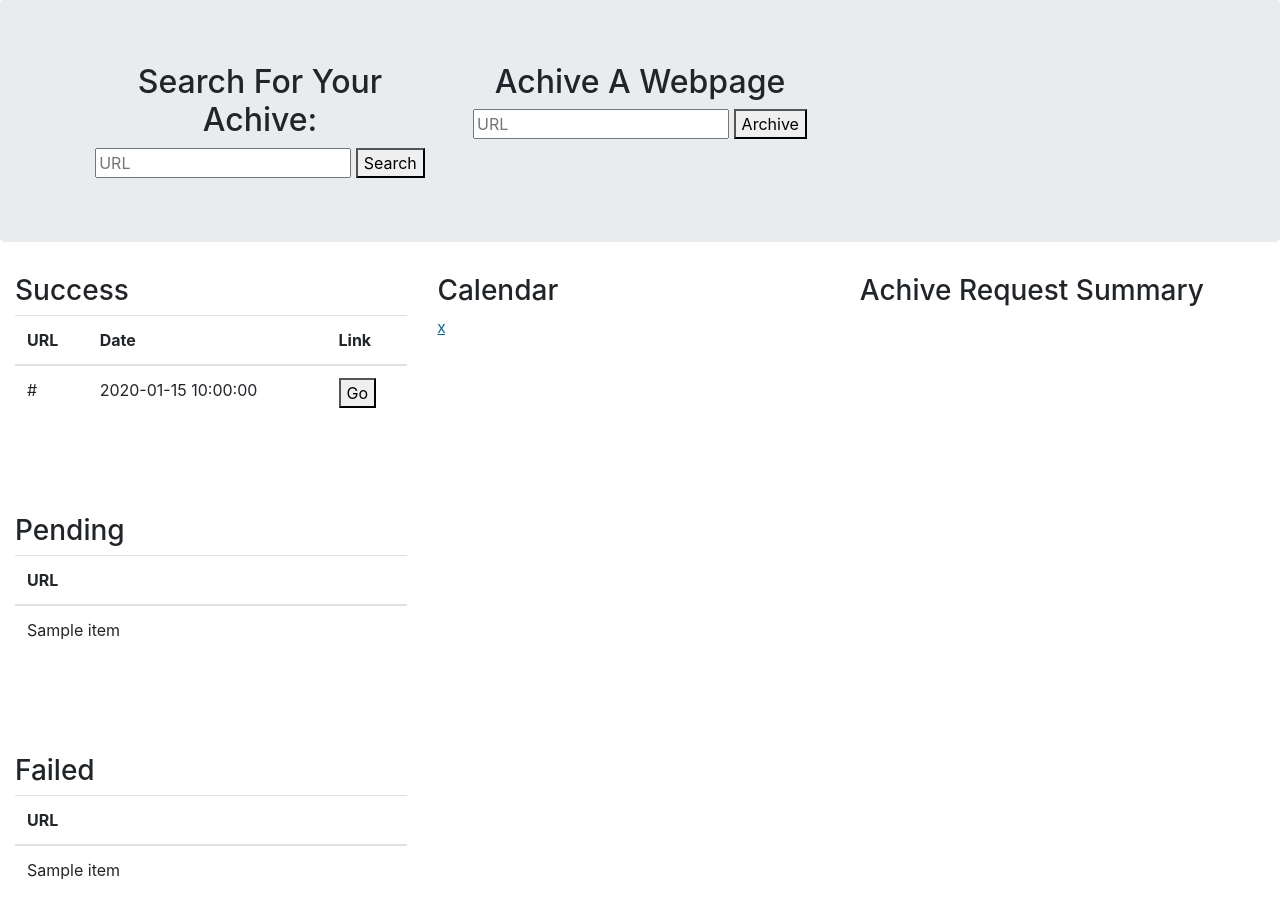
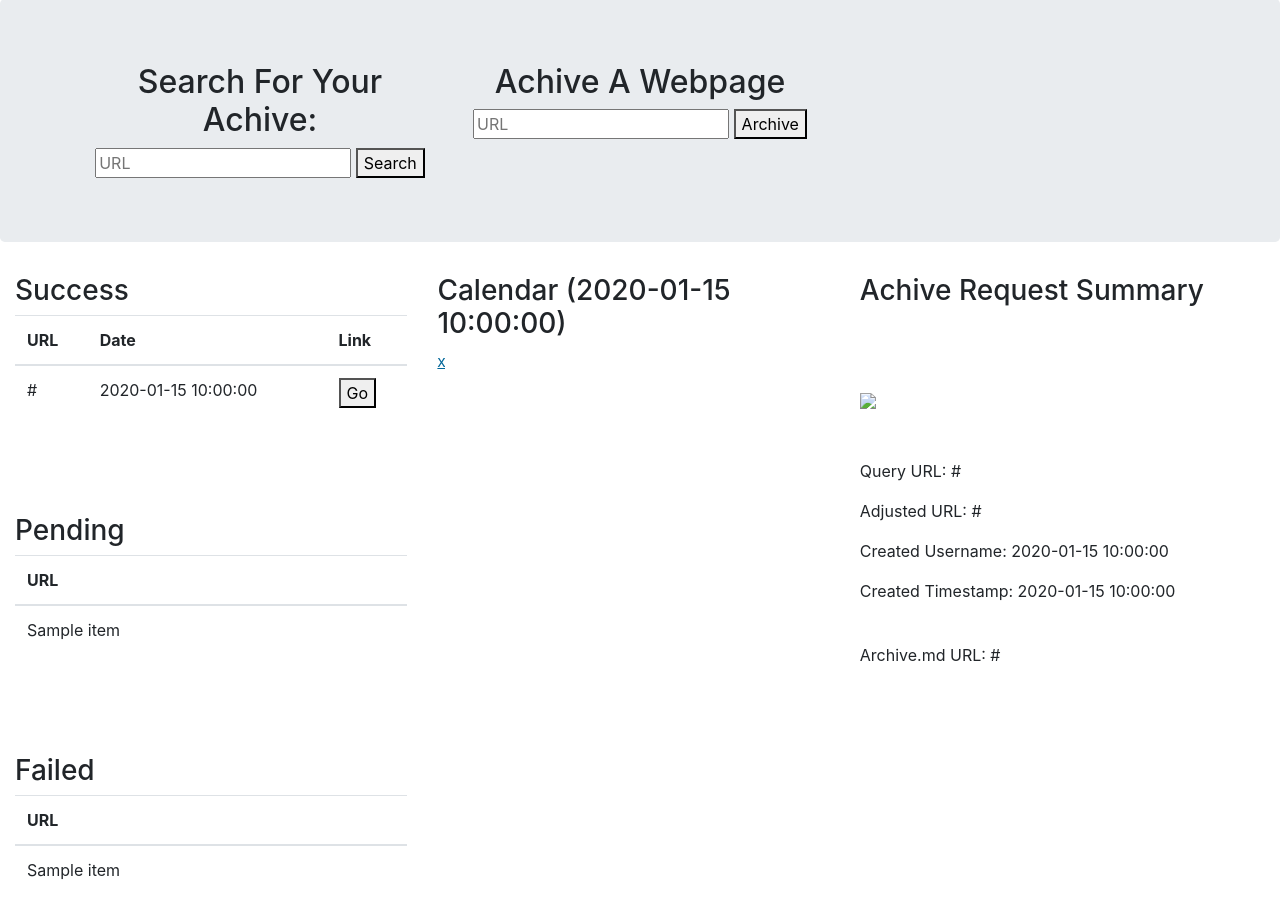
Before and after one commit to lichen-liu/ark, a Flask app: template ark_app/templates/user_welcome.html in a window 1280 px wide. Shown: the part 87-994 px from the top of the page. Run offline with Flask 2, Linux system fonts and the light colour scheme; the template is opened without the code that fills it: most values are stand-ins (such as "Sample title", 1, 10 or a date in 2020); parts of the project's set-up code (start-up, migrations or seed data) failed here and were passed over; some libraries are stand-ins or nearby versions.

Commit message:
fix a bug

```diff
--- a/ark_app/templates/user_welcome.html
+++ b/ark_app/templates/user_welcome.html
@@ -104,7 +104,7 @@
 
     <div class="col">
 
-            <h3 class="calender_title" >Calendar</h3>
+            <h3 class="calender_title" >Calendar ({{time_stamp_type}})</h3>
             <div class="calender_content">
                 {% set count = namespace(value=1) %}
                 {% for timestamp in timestamp_with_archives %}
@@ -121,7 +121,7 @@
     <div class="col">
 
             <h3 class= "webpage_image_title" >Achive Request Summary</h3>
-            {% if url_screenshot_info %}
+            {% if url_archive_info %}
             <br>
             <br>
             <br>
@@ -145,22 +145,10 @@
 
 <style>
 
-  .my_table {
-    height: 15%;
-    overflow: scroll;
-  }
-
-
 .col {
         float:left;
         height: 100%;
         width: 33%
-    }
-
-    .row_of_list {
-        height: 33%;
-        width: 100%;
-        overflow: scroll;
     }
 
   .container {
@@ -213,16 +201,11 @@
             width: 100%;
         }
 
-        img {
-            height: inherit;
-            width: inherit;
+        .my-custom-scrollbar {
+            position: relative;
+            height: 240px;
+            overflow: auto;
         }
-
-        .my-custom-scrollbar {
-position: relative;
-height: 240px;
-overflow: auto;
-}
 .table-wrapper-scroll-y {
 display: block;
 }
```
